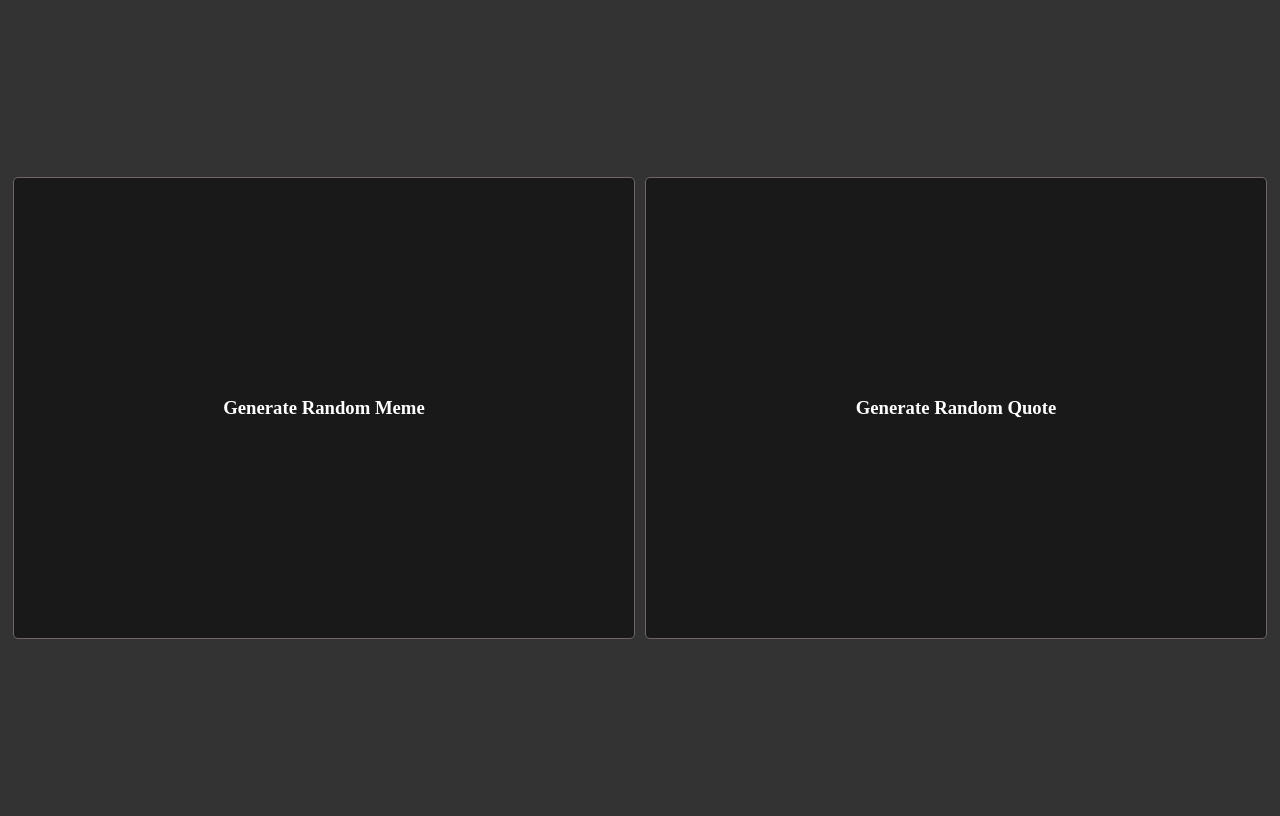
After one commit to Kirolls20/Api-data-extraction, a Django app: page / in a window 1280 px wide. The commit adds this page. Run offline with Django 4.2, Linux system fonts and the light colour scheme.

Commit message:
add and update some featrues.

```diff
--- /dev/null
+++ b/api_extraction/meme_generator/static/css/style.css
@@ -0,0 +1,39 @@
+body{
+    box-sizing: border-box;
+    background-color:#333;
+    color:aliceblue;
+}
+main{
+    display: flex;
+    justify-content: space-between;
+    align-items: center;
+    height: 100vh;
+    margin: 0;
+}
+.meme, .quote {
+    background-color: rgb(26, 25, 25);
+    width: 100%; /* Adjust as needed */
+    border: 1px solid #706666;
+    padding: 200px;
+    margin:5px;
+    border-radius: 5px;
+    box-sizing: border-box;
+    text-align: center;
+    transition: background-color 0.5s ease, font-size 0.5s ease;
+
+
+}
+h3 a{
+    text-decoration: none;
+    color:white;
+}
+.meme:hover {
+    background-color: rgb(65, 40, 17);
+    color: white; /* Improved color contrast for readability */
+    font-size: 24px; /* Adjust as needed */
+}
+.quote:hover {
+    background-color: #8B4513; /* SaddleBrown color for better contrast */
+    color: white; /* Improved color contrast for readability */
+    font-size: 24px; /* Adjust as needed */
+}
--- /dev/null
+++ b/api_extraction/meme_generator/templates/home.html
@@ -0,0 +1,24 @@
+{% load static %}
+<!DOCTYPE html>
+<html lang="en">
+<head>
+    <meta charset="UTF-8">
+    <meta name="viewport" content="width=device-width, initial-scale=1.0">
+    <title>Home</title>
+    <link rel="stylesheet" href="{% static 'css/style.css' %}">
+</head>
+<body>
+    <main>
+        <section class="meme">
+            <h3>
+                <a href="{% url 'meme' %}">Generate Random Meme</a>
+            </h3>
+        </section>
+        <section class="quote">
+            <h3>
+                <a href="{% url 'quote' %}">Generate Random Quote</a>
+            </h3>
+        </section>
+    </main>
+</body>
+</html>
--- a/api_extraction/meme_generator/urls.py
+++ b/api_extraction/meme_generator/urls.py
@@ -2,6 +2,7 @@ from django.urls import path
 from . import views
 
 urlpatterns=[
+    path('',views.HomeView.as_view(),name='home'),
     path('meme/', views.MemeView.as_view(), name='meme'),
     path('delayed_name/', views.delay_meme, name='delayed_name'),
     path('quote/',views.QuoteView.as_view(),name='quote'),
--- a/api_extraction/meme_generator/views.py
+++ b/api_extraction/meme_generator/views.py
@@ -8,6 +8,9 @@ from django.http import JsonResponse
 from django.utils.decorators import method_decorator
 from django.views.decorators.csrf import csrf_exempt
 
+
+class HomeView(TemplateView):
+    template_name = 'home.html'
 
 @method_decorator(csrf_exempt, name='dispatch')
 class MemeView(TemplateView):
```
Also changed, not shown: api_extraction/meme_generator/static/css/quote.css (added, +24 -0 lines), api_extraction/meme_generator/static/js/countdown.js (added, +37 -0 lines), api_extraction/meme_generator/static/js/quote_generator.js (added, +20 -0 lines), api_extraction/meme_generator/templates/quote.html (+9 -23 lines).
